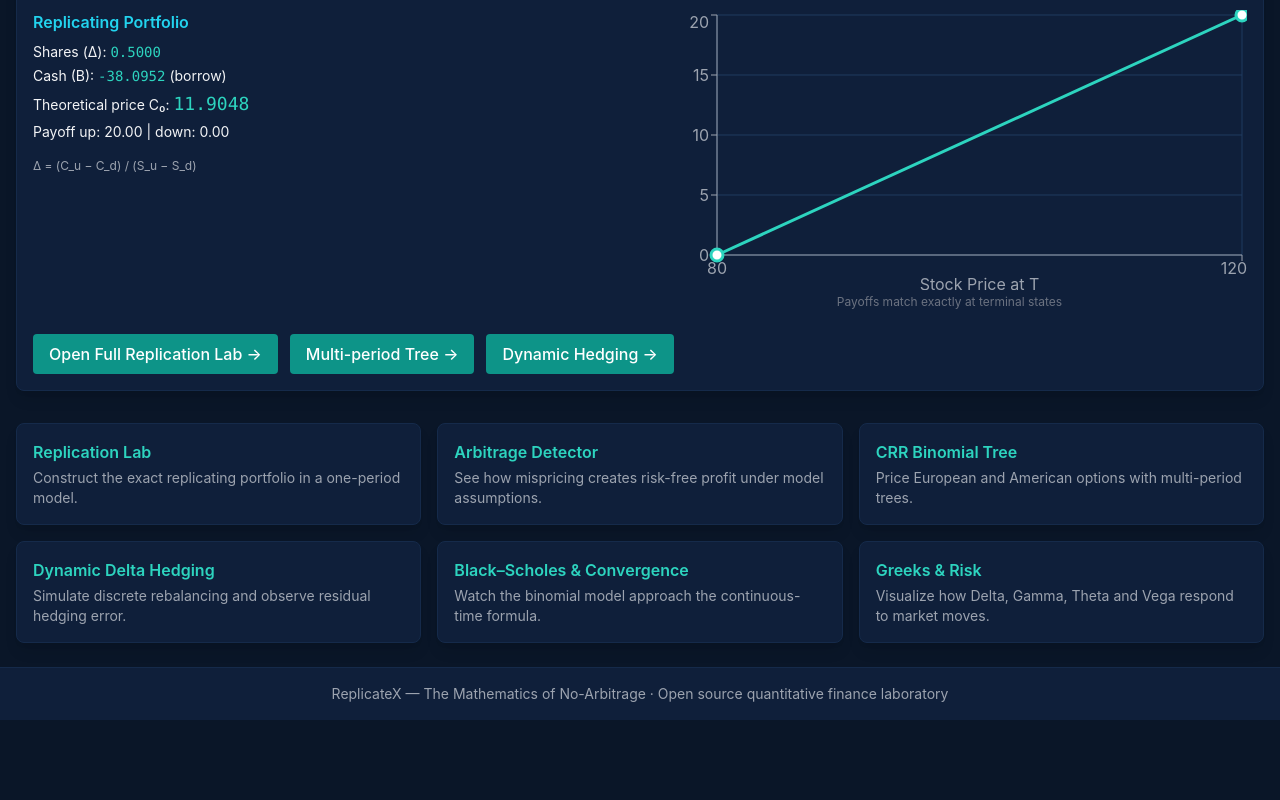
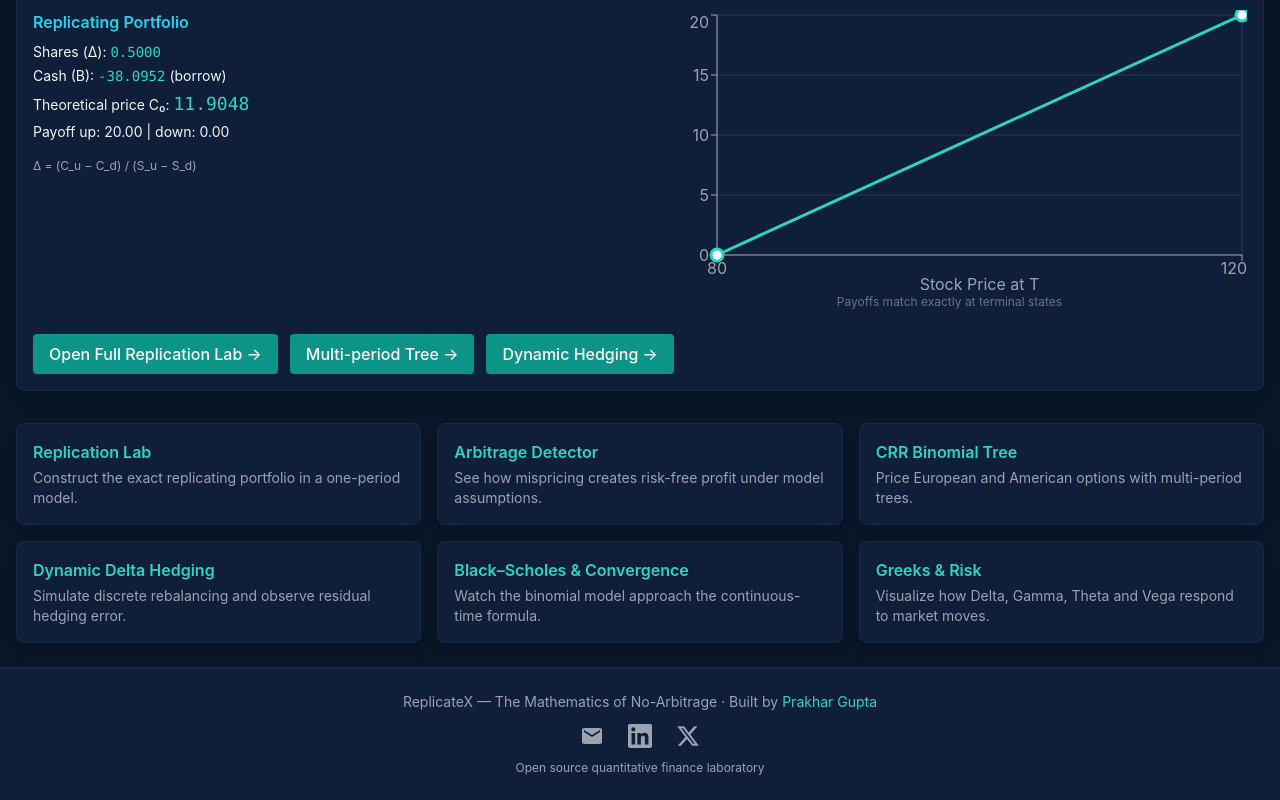
Before and after one commit to PrakharQuant/ReplicateX, a React (Vite) app: page / in a window 1280 px wide. Shown: the part 746-1546 px from the top of the page. Before the commit the page ends 1466 px from the top, so only its background shows below. Built offline with nearby package versions, Linux system fonts and the light colour scheme.

Commit message:
Add credit to Prakhar Gupta with email, LinkedIn and X icons in footer

```diff
--- a/src/App.tsx
+++ b/src/App.tsx
@@ -80,8 +80,52 @@ export default function App() {
         {page === 'foundations' && <Foundations />}
       </main>
 
-      <footer className="bg-navy-800 border-t border-navy-700 py-4 text-center text-sm text-gray-400">
-        ReplicateX — The Mathematics of No-Arbitrage · Open source quantitative finance laboratory
+      <footer className="bg-navy-800 border-t border-navy-700 py-6 text-center text-sm text-gray-400">
+        <div className="max-w-7xl mx-auto px-4">
+          <p className="mb-3">
+            ReplicateX — The Mathematics of No-Arbitrage · Built by{' '}
+            <a href="https://prakharquant.github.io/" target="_blank" rel="noopener noreferrer" className="text-teal-400 hover:underline">
+              Prakhar Gupta
+            </a>
+          </p>
+          <div className="flex justify-center items-center gap-6 mb-3">
+            <a
+              href="mailto:bestofprakhar@gmail.com"
+              title="Email Prakhar Gupta"
+              className="text-gray-400 hover:text-teal-400 transition"
+              aria-label="Email"
+            >
+              <svg className="w-6 h-6" fill="currentColor" viewBox="0 0 24 24">
+                <path d="M20 4H4c-1.1 0-1.99.9-1.99 2L2 18c0 1.1.9 2 2 2h16c1.1 0 2-.9 2-2V6c0-1.1-.9-2-2-2zm0 4l-8 5-8-5V6l8 5 8-5v2z"/>
+              </svg>
+            </a>
+            <a
+              href="https://www.linkedin.com/in/prakhar-gupta"
+              target="_blank"
+              rel="noopener noreferrer"
+              title="LinkedIn"
+              className="text-gray-400 hover:text-teal-400 transition"
+              aria-label="LinkedIn"
+            >
+              <svg className="w-6 h-6" fill="currentColor" viewBox="0 0 24 24">
+                <path d="M20.447 20.452h-3.554v-5.569c0-1.328-.027-3.037-1.852-3.037-1.853 0-2.136 1.445-2.136 2.939v5.667H9.351V9h3.414v1.561h.046c.477-.9 1.637-1.85 3.37-1.85 3.601 0 4.267 2.37 4.267 5.455v6.286zM5.337 7.433c-1.144 0-2.063-.926-2.063-2.065 0-1.138.92-2.063 2.063-2.063 1.14 0 2.064.925 2.064 2.063 0 1.139-.925 2.065-2.064 2.065zm1.782 13.019H3.555V9h3.564v11.452zM22.225 0H1.771C.792 0 0 .774 0 1.729v20.542C0 23.227.792 24 1.771 24h20.451C23.2 24 24 23.227 24 22.271V1.729C24 .774 23.2 0 22.222 0h.003z"/>
+              </svg>
+            </a>
+            <a
+              href="https://x.com/PrakharQuant"
+              target="_blank"
+              rel="noopener noreferrer"
+              title="X / Twitter"
+              className="text-gray-400 hover:text-teal-400 transition"
+              aria-label="X (Twitter)"
+            >
+              <svg className="w-6 h-6" fill="currentColor" viewBox="0 0 24 24">
+                <path d="M18.244 2.25h3.308l-7.227 8.26 8.502 11.24H16.17l-5.214-6.817L4.99 21.75H1.68l7.73-8.835L1.254 2.25H8.08l4.713 6.231zm-1.161 17.52h1.833L7.084 4.126H5.117z"/>
+              </svg>
+            </a>
+          </div>
+          <p className="text-xs">Open source quantitative finance laboratory</p>
+        </div>
       </footer>
     </div>
   );
```
